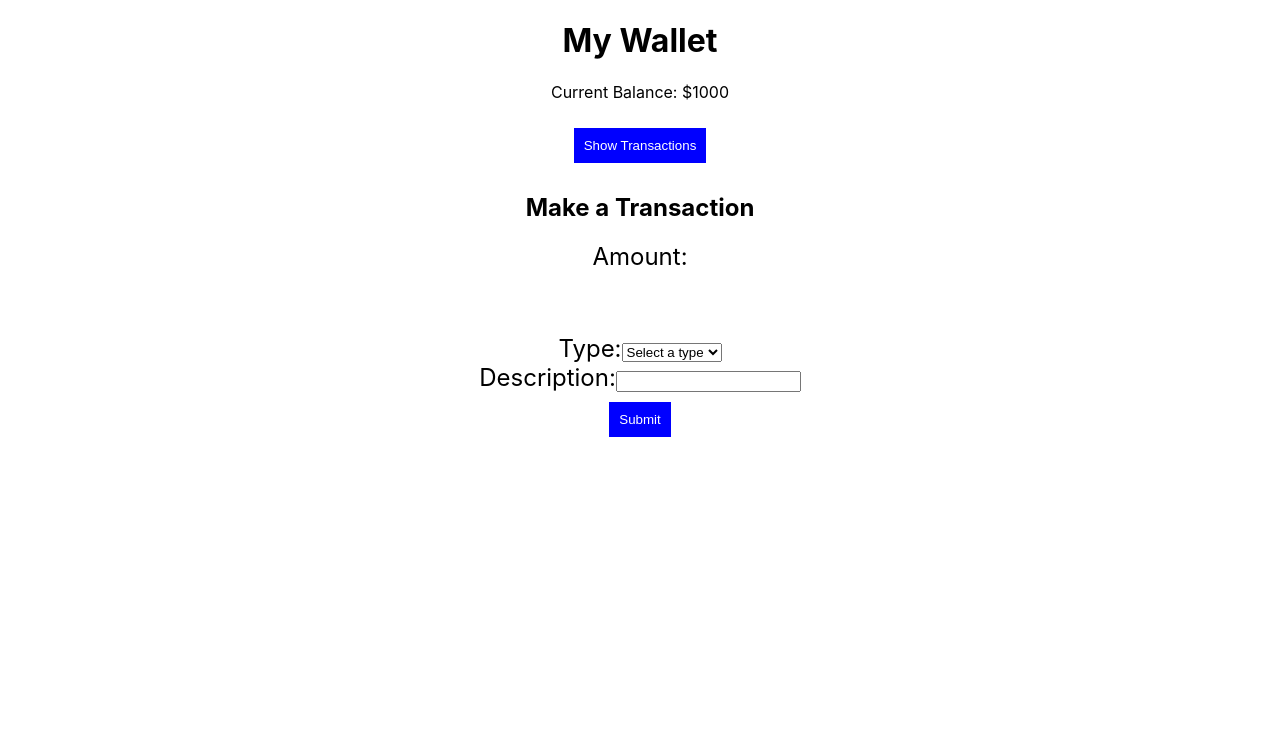
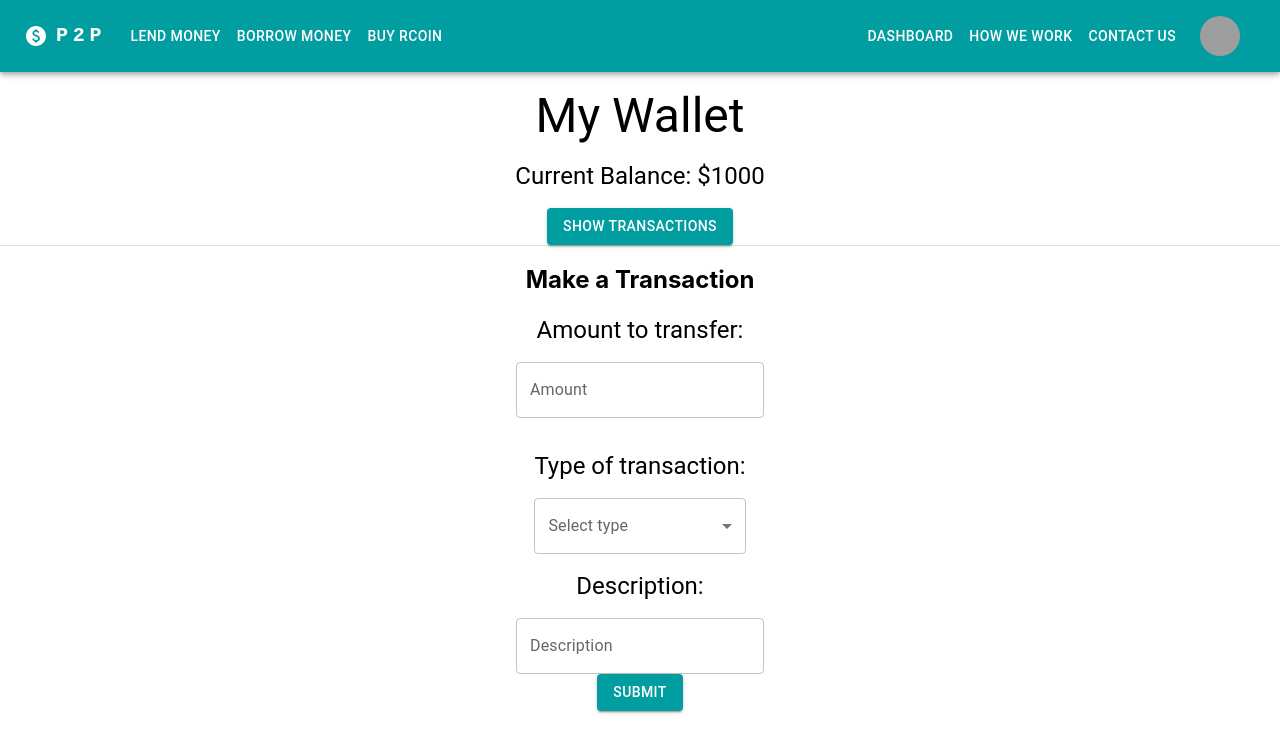
Before and after one commit to rajAyushh/CryptoLender, a React (Create React App) app in the folder frontend/lending-app/: page /profile in a window 1280 px wide. Shown: the top 752 px of the page. Built offline with nearby package versions, Linux system fonts and the light colour scheme; grey boxes are pictures that could not be loaded; the HTML template or start-up script is replaced by a standard one.

Commit message:
login and profile

```diff
--- a/frontend/lending-app/src/pages/Login.js
+++ b/frontend/lending-app/src/pages/Login.js
@@ -12,9 +12,20 @@ import Grid from '@mui/material/Grid';
 import LockOutlinedIcon from '@mui/icons-material/LockOutlined';
 import Typography from '@mui/material/Typography';
 import { createTheme, ThemeProvider } from '@mui/material/styles';
-import Homepage from './homepage';
+import working from '../resources/working.jpg'
 
-const theme = createTheme();
+const mdTheme = createTheme({
+  palette: {
+    primary: {
+      main: '#009da1',
+    },
+  },
+  text: {
+      primary: {
+          main: '#FFFFFF',
+      },
+  }
+});
 
 export default function Login() {
   const handleSubmit = (event) => {
@@ -27,7 +38,7 @@ export default function Login() {
   };
 
   return (
-    <ThemeProvider theme={theme}>
+    <ThemeProvider theme={mdTheme}>
       <Grid container component="main" sx={{ height: '100vh' }}>
         <CssBaseline />
         <Grid
@@ -36,7 +47,7 @@ export default function Login() {
           sm={4}
           md={7}
           sx={{
-            backgroundImage: 'url(https://source.unsplash.com/random)',
+            backgroundImage: `url(${working})`,
             backgroundRepeat: 'no-repeat',
             backgroundColor: (t) =>
               t.palette.mode === 'light' ? t.palette.grey[50] : t.palette.grey[900],
--- a/frontend/lending-app/src/pages/profile.js
+++ b/frontend/lending-app/src/pages/profile.js
@@ -1,6 +1,29 @@
 import React, { useState } from 'react';
-// import './wallet.css';
-// import TransactionList from './TransactionList';
+import { createTheme, ThemeProvider } from '@mui/material/styles';
+import AppBar from './Components/appbar'
+import { cyan } from '@mui/material/colors';
+import Typography from '@mui/material/Typography';
+import Button from '@mui/material/Button';
+import InputLabel from '@mui/material/InputLabel';
+import MenuItem from '@mui/material/MenuItem';
+import FormControl from '@mui/material/FormControl';
+import Select from '@mui/material/Select';
+import TextField from '@mui/material/TextField';
+import Divider from '@mui/material/Divider';
+
+
+const mdTheme = createTheme({
+    palette: {
+      primary: {
+        main: '#009da1',
+      },
+    },
+    text: {
+        primary: {
+            main: '#FFFFFF',
+        },
+    }
+});
 
 function Wallet() {
   const [walletAmount, setWalletAmount] = useState(1000);
@@ -19,49 +42,74 @@ function Wallet() {
   };
 
   return (
-    <div className="wallet-container">
-      <div className="wallet-header">
-        <h1>My Wallet</h1>
-        <p>Current Balance: ${walletAmount}</p>
-        <button onClick={() => setShowTransactions(prev => !prev)}>
+    <ThemeProvider theme={mdTheme}>
+    <AppBar/>
+    <div>
+      <div>
+       <Typography variant='h3' marginTop={11}>My Wallet</Typography>
+        <Typography variant='h5' margin={2}>Current Balance: ${walletAmount}</Typography>
+        <Button variant="contained" marginBottom={2} onClick={() => setShowTransactions(prev => !prev)}>
           {showTransactions ? 'Hide Transactions' : 'Show Transactions'}
-        </button>
+        </Button>
       </div>
       {/* {showTransactions && (
         <TransactionList transactionList={transactionList} />
       )} */}
+      <Divider/>
       <div className="transaction-form">
         <h2>Make a Transaction</h2>
         <form onSubmit={(e) => e.preventDefault()}>
-          <div className="form-group">
-            <label htmlFor="amount">Amount:</label>
-            <input type="number" id="amount" name="amount" required
+          <div >
+          <Typography variant='h5' marginBottom={2}>Amount to transfer:</Typography>
+            <TextField id="outlined-basic" label="Amount" variant="outlined" marginBottom={2}
+            value={transaction.amount}
+            onChange={(e) => setTransaction({...transaction, amount: parseInt(e.target.value)})}/>
+            {/* <input type="number" id="amount" name="amount" required
               value={transaction.amount}
               onChange={(e) => setTransaction({...transaction, amount: parseInt(e.target.value)})}
-            />
+            /> */}
           </div>
-          <div className="form-group">
-            <label htmlFor="type">Type:</label>
-            <select id="type" name="type" required
+          <div>
+            {/* <label htmlFor="type">Type:</label> */}
+            <Typography variant='h5' marginBottom={2} marginTop={4}>Type of transaction:</Typography>
+            <FormControl fullWidth marginBottom={2}>
+
+                <InputLabel id="type">Select type</InputLabel>
+                <Select
+                    labelId="demo-simple-select-label"
+                    id="type"
+                    value={transaction.type}
+                    label="Type"
+                    onChange={(e) => setTransaction({...transaction, type: e.target.value})}
+                >
+                <MenuItem value={1}>Credit</MenuItem>
+                <MenuItem value={2}>Debit</MenuItem>
+                </Select>
+            </FormControl>
+            {/* <select id="type" name="type" required
               value={transaction.type}
               onChange={(e) => setTransaction({...transaction, type: e.target.value})}
             >
               <option value="">Select a type</option>
               <option value="credit">Credit</option>
               <option value="debit">Debit</option>
-            </select>
+            </select> */}
           </div>
           <div className="form-group">
-            <label htmlFor="description">Description:</label>
-            <input type="text" id="description" name="description" required
+          <Typography variant='h5' marginBottom={2} marginTop={2}>Description:</Typography>
+            <TextField id="outlined-basic" label="Description" variant="outlined" marginBottom={4}
+                value={transaction.description}
+                onChange={(e) => setTransaction({...transaction, description: e.target.value})}/>
+            {/* <input type="text" id="description" name="description" required
               value={transaction.description}
               onChange={(e) => setTransaction({...transaction, description: e.target.value})}
-            />
+            /> */}
           </div>
-          <button type="submit" onClick={() => handleTransaction(transaction)}>Submit</button>
+          <Button variant="contained" type="submit" marginTop={2} onClick={() => handleTransaction(transaction)}>Submit</Button>
         </form>
       </div>
     </div>
+    </ThemeProvider>
   );
 }
 
```
